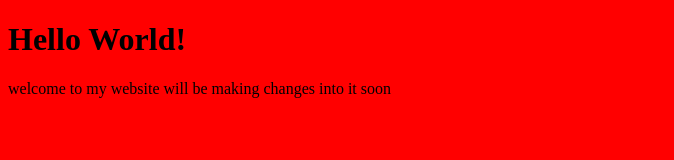
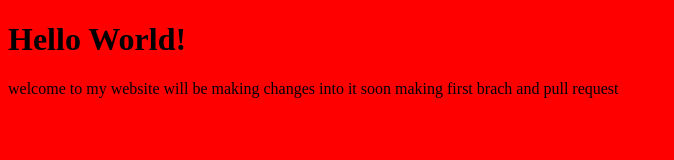
Before and after one commit to aaroosh-07/project, a plain HTML site: page index.html in a window 1280 px wide. Shown: the whole page, without its empty margins (0-674 px from the left). Drawn offline with Linux system fonts and the light colour scheme.

Commit message:
Update index.html

```diff
--- a/index.html
+++ b/index.html
@@ -10,5 +10,6 @@
   <h1>Hello World!</h1>
   <p1>welcome to my website </p1>
   <p2>will be making changes into it soon </p2>
+  <p3>making first brach and pull request</p3>
 </body>
 </html>
```
